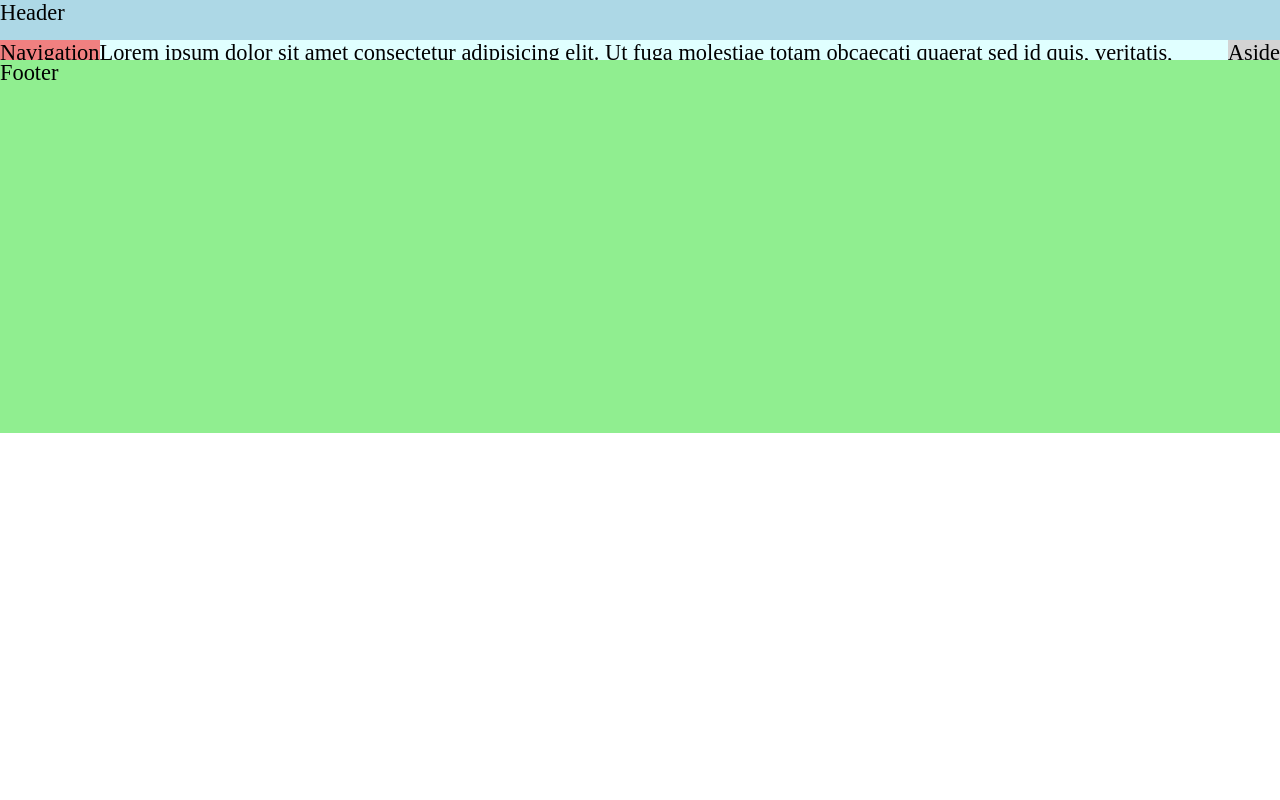
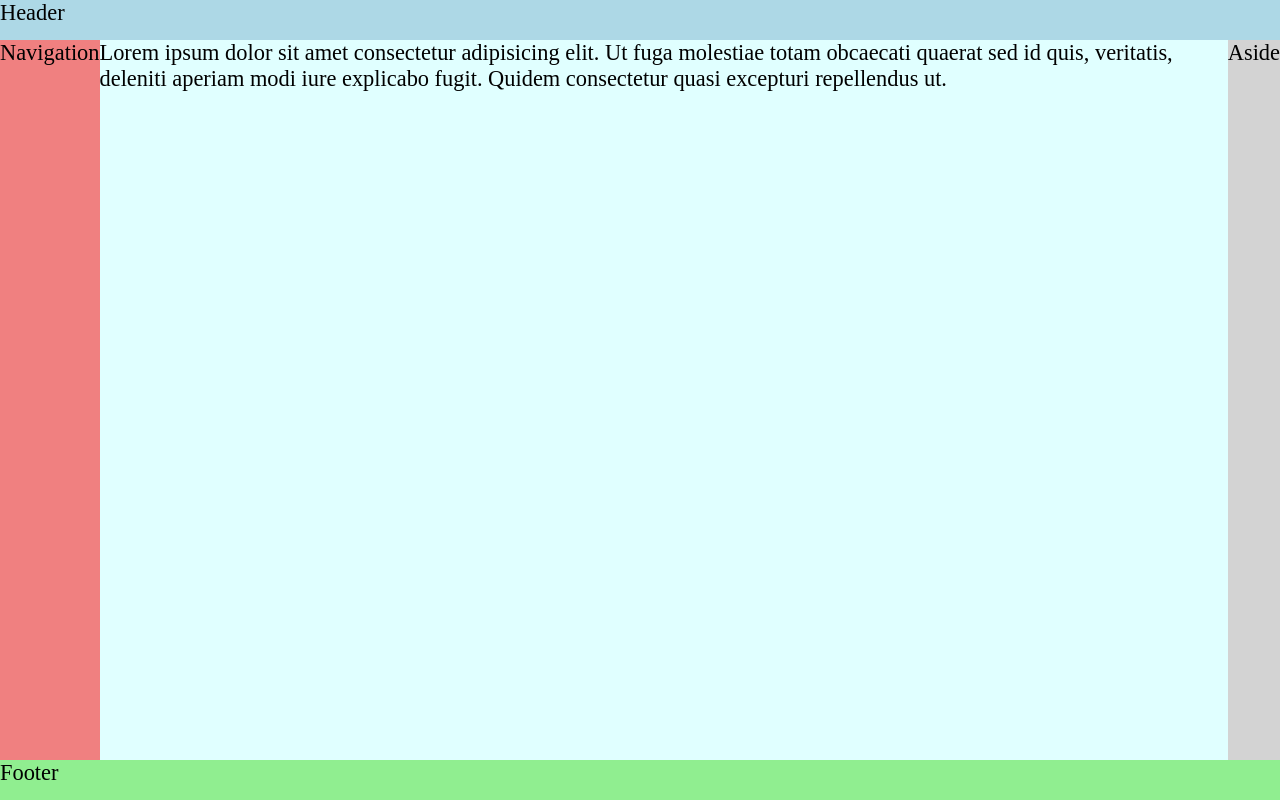
Before and after one commit to stefan-m-prechtl/html5_css3, a plain HTML site: page gridtest/gridtest.html in a window 1280 px wide. Drawn offline with Linux system fonts and the light colour scheme.

Commit message:
Dynamische Höhe

```diff
--- a/gridtest/gridtest.css
+++ b/gridtest/gridtest.css
@@ -14,7 +14,7 @@ html {
 
 body {
     display: grid;
-    grid-template-rows: 40px 20px auto auto 20px;
+    grid-template-rows: calc(10% + 1vh) calc(15% + 1vh) auto auto calc(5% + 1vh);
     grid-template-areas: "header" "nav" "main" "aside" "footer";
     height: 100%;
 }
@@ -25,6 +25,7 @@ body {
 @media screen and (min-width: 40em) {
     body {
         display: grid;
+        grid-template-rows: calc(10% + 1vh) calc(15% + 1vh) auto calc(5% + 1vh);
         grid-template-areas: "header header " "nav nav" "main aside" "footer footer"
     }
 }
@@ -35,7 +36,8 @@ body {
 @media screen and (min-width: 64em) {
     body {
         display: grid;
-        grid-template-areas: "header header  header" "nav main aside" "footer footer footer"
+        grid-template-rows: 5vh auto 5vh;
+        grid-template-areas: "header header header" "nav main aside" "footer footer footer"
     }
 }
 
```
